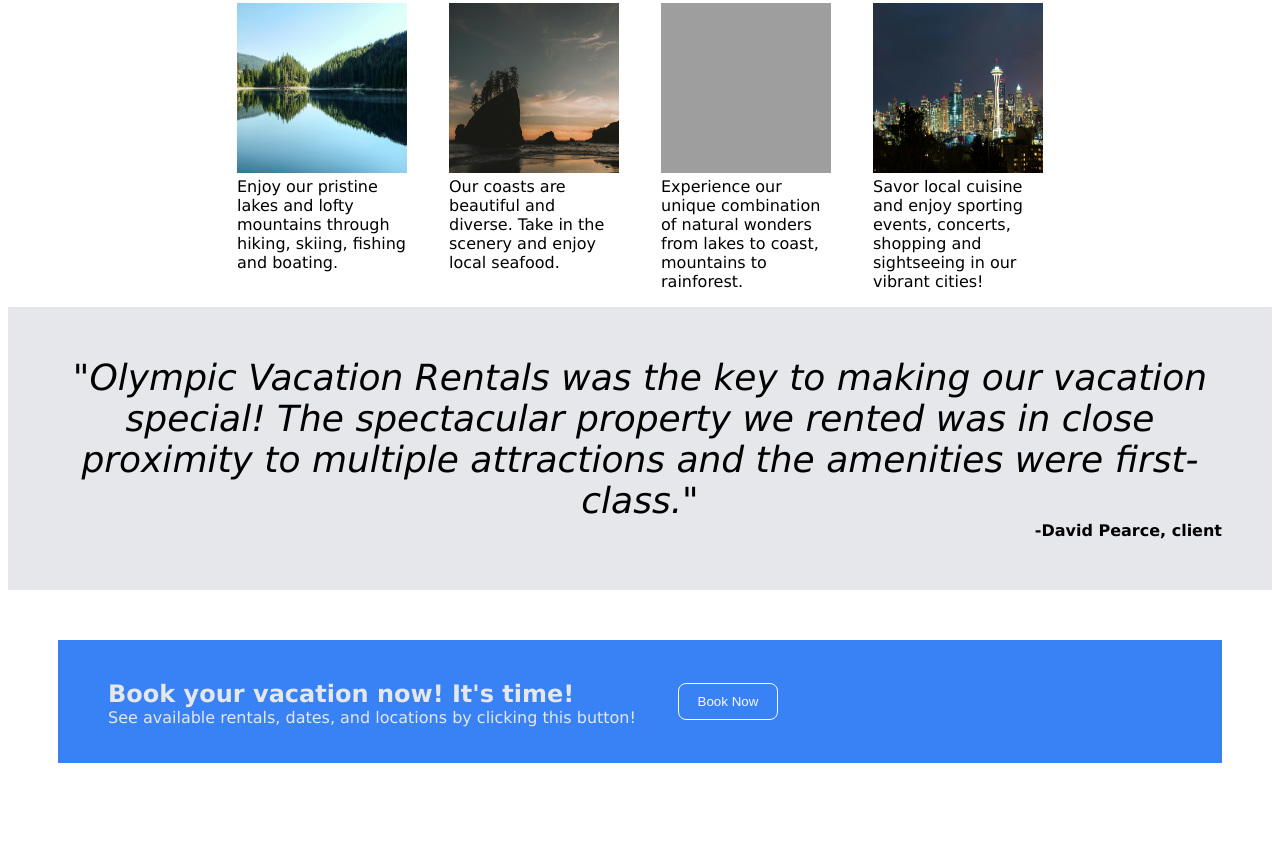
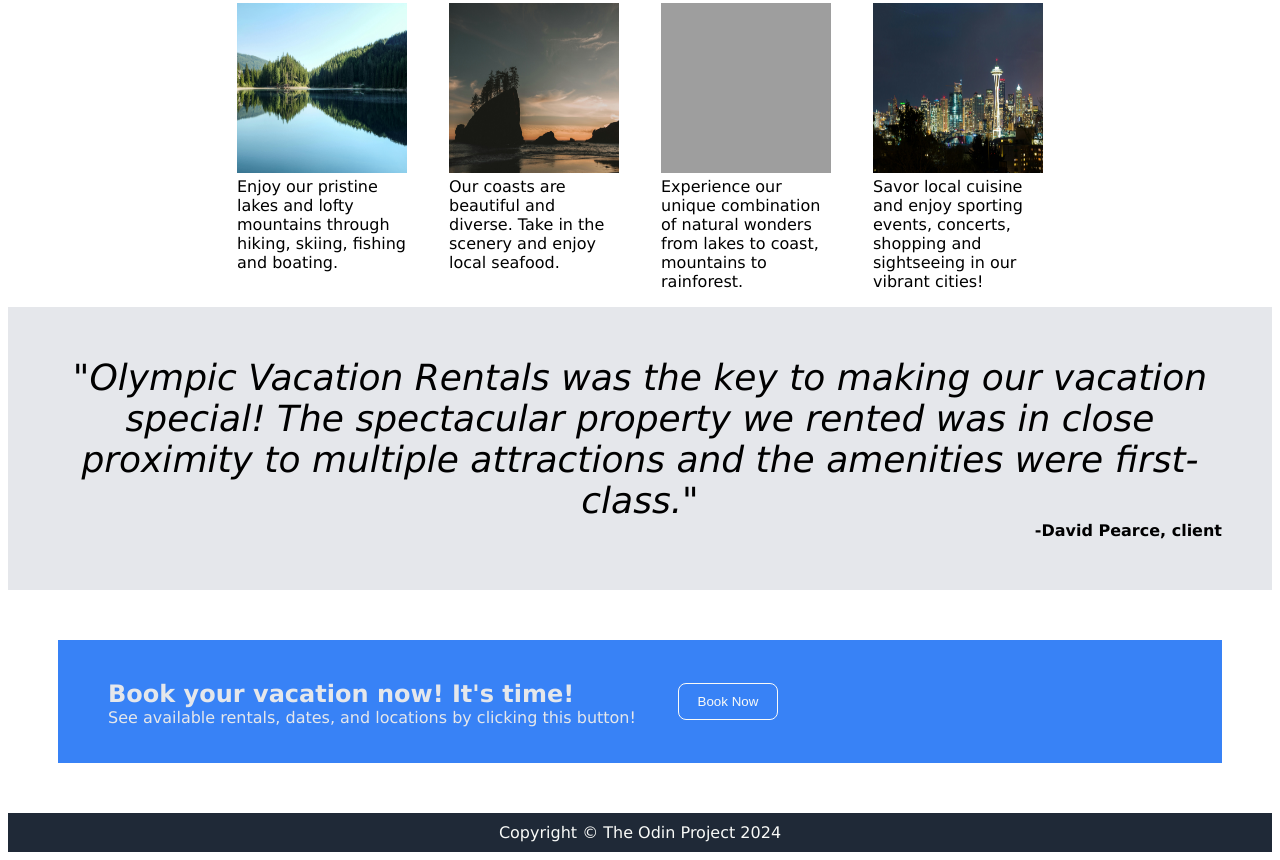
Before and after one commit to bjntz/odin-landing, a plain HTML site: page index.html in a window 1280 px wide. Shown: the part 598-1458 px from the top of the page. Before the commit the page ends 1411 px from the top, so only its background shows below. Drawn offline with Linux system fonts and the light colour scheme; grey boxes are pictures that could not be loaded.

Commit message:
Add footer bar and css rules

```diff
--- a/index.html
+++ b/index.html
@@ -59,5 +59,8 @@
             <button class="bottombutton">Book Now</button>
         </div>
     </div>
+    <div class="footer">
+        Copyright &copy The Odin Project 2024
+    </div>
 </body>
 </html>
--- a/style.css
+++ b/style.css
@@ -1,3 +1,8 @@
+body {
+    display: flex;
+    flex-direction: column;
+}
+
 .header {
     background-color: #1F2937;
     color: white;
@@ -144,3 +149,13 @@ a {
     border: 1px solid #F9FAF8;
     border-radius: 8px;
 }
+
+.footer {
+    background-color: #1F2937;
+    color: #F9FAF8;
+    font-family: Verdana, Helvetica, Tahoma;
+    display: flex;
+    justify-content: center;
+    align-items: center;
+    padding: 10px 30px;
+}
```
